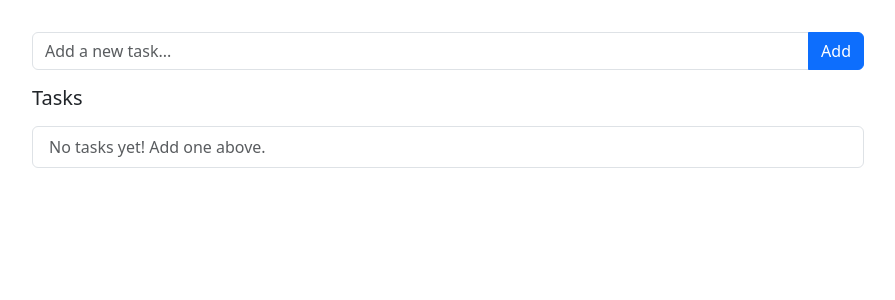
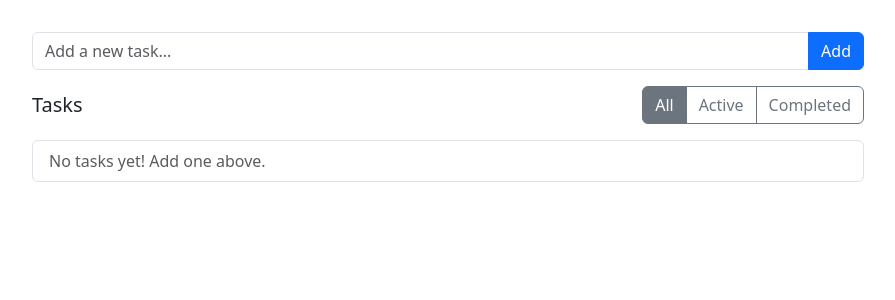
Before and after one commit to bydens/todo-llm, an Angular app: page / in a window 1280 px wide. Shown: the top 300 px of the page, without its empty margins (192-1087 px from the left). Built offline with nearby package versions, Linux system fonts and the light colour scheme.

Commit message:
feat: implement task filtering and pagination logic

```diff
--- a/src/app/components/todo-list/todo-list.component.html
+++ b/src/app/components/todo-list/todo-list.component.html
@@ -8,14 +8,47 @@
   />
   <button class="btn btn-primary" type="button" (click)="addTask()">Add</button>
 </div>
+
+<!-- Filter Buttons -->
+<div class="d-flex justify-content-between align-items-center mb-3">
+  <h5 class="mb-0">Tasks</h5>
+  <div class="btn-group" role="group" aria-label="Task filters">
+    <button
+      type="button"
+      class="btn btn-outline-secondary"
+      [class.active]="currentFilter === 'all'"
+      (click)="setFilter('all')"
+    >
+      All
+    </button>
+    <button
+      type="button"
+      class="btn btn-outline-secondary"
+      [class.active]="currentFilter === 'active'"
+      (click)="setFilter('active')"
+    >
+      Active
+    </button>
+    <button
+      type="button"
+      class="btn btn-outline-secondary"
+      [class.active]="currentFilter === 'completed'"
+      (click)="setFilter('completed')"
+    >
+      Completed
+    </button>
+  </div>
+</div>
+
 <div class="list-group mb-3">
-  <!-- Added mb-3 for spacing -->
-  <h5 class="mb-3">Tasks</h5>
   <ul class="list-group">
-    <li *ngIf="tasks.length === 0" class="list-group-item text-muted">
-      No tasks yet! Add one above.
+    <!-- Update condition to check paginatedTasks -->
+    <li *ngIf="paginatedTasks.length === 0" class="list-group-item text-muted">
+      <span *ngIf="currentFilter === 'all'">No tasks yet! Add one above.</span>
+      <span *ngIf="currentFilter === 'active'">No active tasks.</span>
+      <span *ngIf="currentFilter === 'completed'">No completed tasks.</span>
     </li>
-    <!-- Iterate over paginatedTasks instead of tasks -->
+    <!-- Iterate over paginatedTasks -->
     <li
       *ngFor="let task of paginatedTasks"
       class="list-group-item d-flex justify-content-between align-items-center"
@@ -47,8 +80,8 @@
   </ul>
 </div>
 
-<!-- Pagination Controls -->
-<nav aria-label="Task pagination" *ngIf="tasks.length > itemsPerPage">
+<!-- Pagination Controls - Update condition to check filteredTasks -->
+<nav aria-label="Task pagination" *ngIf="filteredTasks.length > itemsPerPage">
   <ul class="pagination justify-content-center">
     <li class="page-item" [class.disabled]="currentPage === 1">
       <button class="page-link" (click)="previousPage()" aria-label="Previous">
--- a/src/app/components/todo-list/todo-list.component.ts
+++ b/src/app/components/todo-list/todo-list.component.ts
@@ -8,6 +8,8 @@ interface TodoItem {
   completed: boolean;
 }
 
+type FilterType = 'all' | 'active' | 'completed'; // Define filter types
+
 @Component({
   selector: 'app-todo-list',
   templateUrl: './todo-list.component.html',
@@ -17,6 +19,7 @@ interface TodoItem {
 })
 export class TodoListComponent implements OnInit {
   tasks: TodoItem[] = [];
+  filteredTasks: TodoItem[] = []; // Tasks after filtering
   paginatedTasks: TodoItem[] = []; // Tasks for the current page
   newTaskText: string = '';
   private readonly storageKey = 'angular_todo_tasks';
@@ -29,6 +32,9 @@ export class TodoListComponent implements OnInit {
   itemsPerPage: number = 10;
   totalPages: number = 1;
 
+  // Filter property
+  currentFilter: FilterType = 'all';
+
   ngOnInit(): void {
     this.loadTasks();
   }
@@ -38,7 +44,7 @@ export class TodoListComponent implements OnInit {
     if (task) {
       task.completed = !task.completed;
       this.saveTasks();
-      // No need to update pagination if only completion status changes
+      this.applyFiltersAndPagination(); // Re-apply filter and pagination
     }
   }
 
@@ -47,12 +53,12 @@ export class TodoListComponent implements OnInit {
     if (storedTasks) {
       this.tasks = JSON.parse(storedTasks);
     }
-    this.updatePaginatedTasks(); // Update pagination after loading
+    this.applyFiltersAndPagination(); // Apply filter and pagination after loading
   }
 
   saveTasks(): void {
     localStorage.setItem(this.storageKey, JSON.stringify(this.tasks));
-    // No need to update pagination here directly, it's updated after add/delete
+    // Filter/Pagination is handled separately after actions
   }
 
   addTask(): void {
@@ -66,7 +72,9 @@ export class TodoListComponent implements OnInit {
     this.tasks.push(newTask);
     this.newTaskText = '';
     this.saveTasks();
-    this.goToPage(this.totalPages); // Go to the last page where the new task is
+    // Apply filter, then go to the last page of the potentially filtered list
+    this.applyFiltersAndPagination();
+    this.goToPage(this.totalPages);
   }
 
   requestDeleteTask(idToDelete: number): void {
@@ -78,15 +86,9 @@ export class TodoListComponent implements OnInit {
     if (this.taskToDeleteId !== null) {
       const taskIndex = this.tasks.findIndex(task => task.id === this.taskToDeleteId);
       if (taskIndex > -1) {
-        this.tasks.splice(taskIndex, 1); // Use splice for potential performance benefit
+        this.tasks.splice(taskIndex, 1);
         this.saveTasks();
-
-        // Adjust current page if the last item on the current page was deleted
-        const startIndex = (this.currentPage - 1) * this.itemsPerPage;
-        if (startIndex >= this.tasks.length && this.currentPage > 1) {
-          this.currentPage--;
-        }
-        this.updatePaginatedTasks(); // Update pagination after deleting
+        this.applyFiltersAndPagination(); // Re-apply filter and pagination
       }
     }
     this.closeModal();
@@ -101,30 +103,50 @@ export class TodoListComponent implements OnInit {
     this.taskToDeleteId = null;
   }
 
-  // --- Pagination Methods ---
+  // --- Filter Method ---
+  setFilter(filter: FilterType): void {
+    this.currentFilter = filter;
+    this.currentPage = 1; // Reset to first page when filter changes
+    this.applyFiltersAndPagination();
+  }
 
-  updatePaginatedTasks(): void {
-    this.totalPages = Math.ceil(this.tasks.length / this.itemsPerPage);
-    if (this.currentPage > this.totalPages && this.totalPages > 0) {
+  // --- Combined Filter and Pagination Logic ---
+  applyFiltersAndPagination(): void {
+    // 1. Apply Filter
+    if (this.currentFilter === 'active') {
+      this.filteredTasks = this.tasks.filter(task => !task.completed);
+    } else if (this.currentFilter === 'completed') {
+      this.filteredTasks = this.tasks.filter(task => task.completed);
+    } else {
+      this.filteredTasks = [...this.tasks]; // Show all, create a copy
+    }
+
+    // 2. Apply Pagination to filtered list
+    this.totalPages = Math.ceil(this.filteredTasks.length / this.itemsPerPage);
+    if (this.totalPages === 0) {
+      this.totalPages = 1; // Ensure at least one page even if empty
+    }
+    if (this.currentPage > this.totalPages) {
       this.currentPage = this.totalPages; // Adjust if current page becomes invalid
     }
-    if (this.currentPage < 1 && this.totalPages > 0) {
+    if (this.currentPage < 1) {
       this.currentPage = 1; // Ensure current page is at least 1
     }
-    if (this.tasks.length === 0) {
-      this.totalPages = 1;
-      this.currentPage = 1;
-    }
+
 
     const startIndex = (this.currentPage - 1) * this.itemsPerPage;
     const endIndex = startIndex + this.itemsPerPage;
-    this.paginatedTasks = this.tasks.slice(startIndex, endIndex);
+    this.paginatedTasks = this.filteredTasks.slice(startIndex, endIndex);
   }
+
+
+  // --- Pagination Methods ---
+  // updatePaginatedTasks is now replaced by applyFiltersAndPagination
 
   goToPage(page: number): void {
     if (page >= 1 && page <= this.totalPages) {
       this.currentPage = page;
-      this.updatePaginatedTasks();
+      this.applyFiltersAndPagination(); // Use the combined method
     }
   }
 
```
